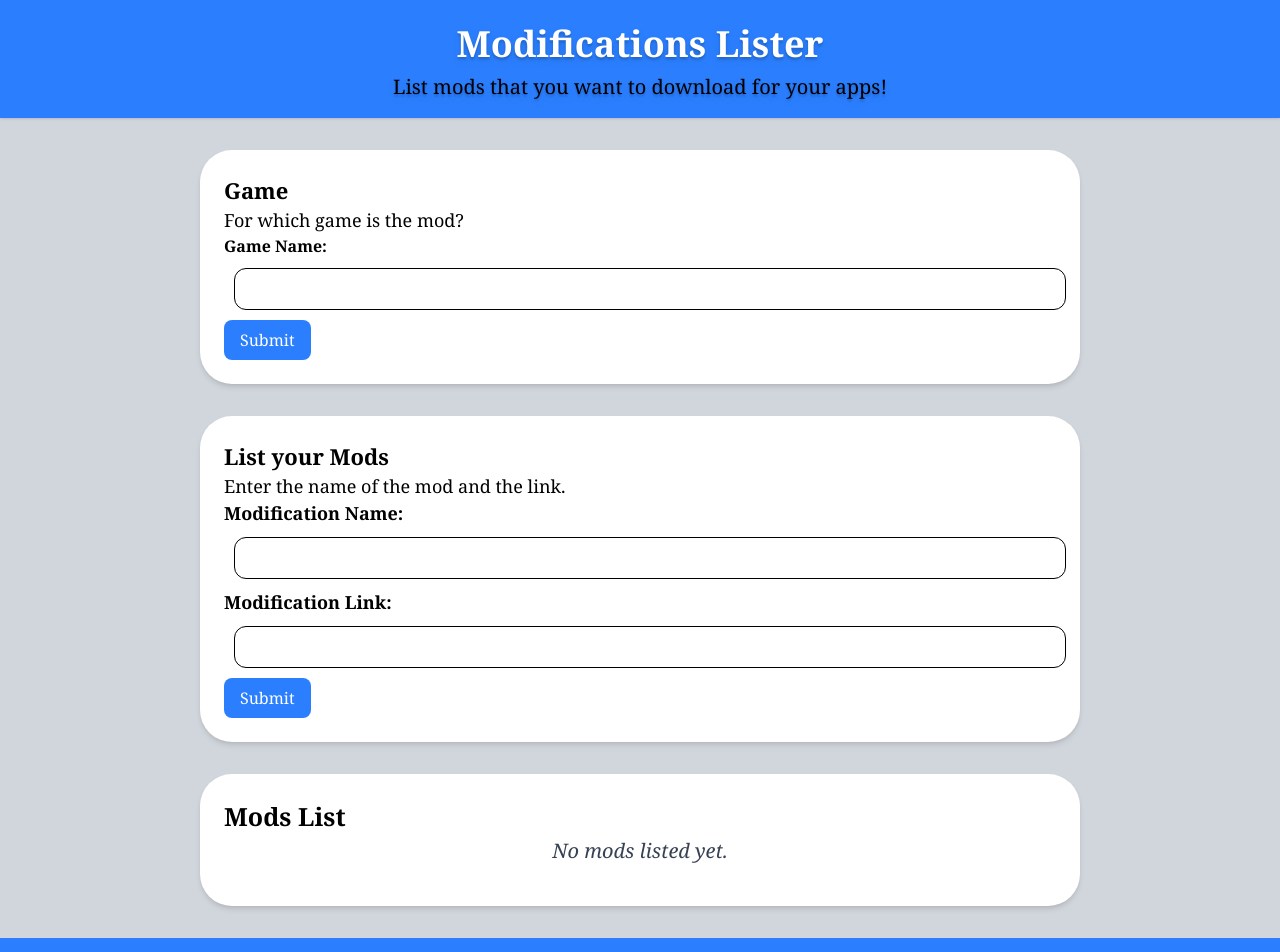
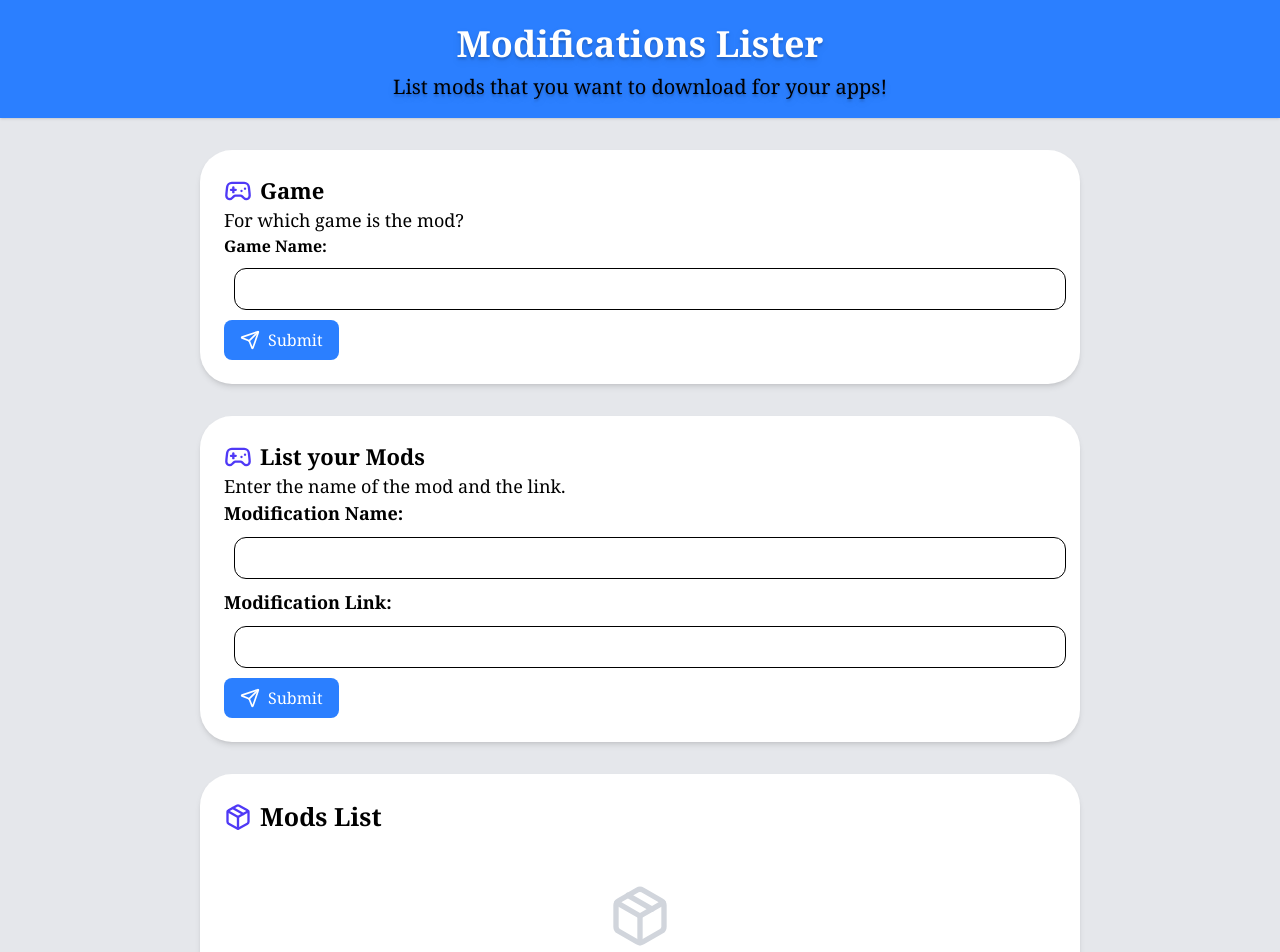
Before and after one commit to RianWilliamAlday/Modifications-Lister, a React (Vite) app: page / in a window 1280 px wide. Shown: the top 952 px of the page. Built offline with nearby package versions, Linux system fonts and the light colour scheme.

Commit message:
Added icons

```diff
--- a/package.json
+++ b/package.json
@@ -11,6 +11,7 @@
   },
   "dependencies": {
     "@tailwindcss/vite": "^4.1.17",
+    "lucide-react": "^0.562.0",
     "react": "^19.2.0",
     "react-dom": "^19.2.0",
     "tailwindcss": "^4.1.17"
--- a/src/App.jsx
+++ b/src/App.jsx
@@ -31,7 +31,7 @@ function App() {
 
   return (
     <>
-      <main className="bg-gray-300 min-h-screen">
+      <main className="bg-gray-200 min-h-screen">
       <Header webname="Modifications Lister"/>
       <GameSection
           savedGameName={savedGameName}
@@ -51,7 +51,6 @@ function App() {
           onClose={closePopup}
       />
       <Footer />
-
       </main>
     </>
   )
--- a/src/components/GameSection.jsx
+++ b/src/components/GameSection.jsx
@@ -1,4 +1,5 @@
 import { useState } from "react";
+import { Gamepad2, Send   } from "lucide-react";
 
 const GameSection =  ({ setSavedGameName, showNotification, showPopup }) =>{
     const [GameName, setGameName] = useState('');
@@ -19,7 +20,10 @@ const GameSection =  ({ setSavedGameName, showNotification, showPopup }) =>{
     return(
         <>
             <section className="bg-white m-3 mb-5 mt-5 md:ml-30 md:mr-30 md:mt-8 xl:ml-50 xl:mr-50 :mt-8 shadow-md rounded-4xl p-6 font-serif">
+              <div className="flex items-center gap-2">
+                <Gamepad2 className="text-indigo-600" size={28} />
                 <h3 className="text-[22px] font-bold">Game</h3>
+              </div>
                 <p className="text-[14px] md:text-[16px] xl:text-[18px]">For which game is the mod?</p>
                     <form onSubmit={handleSubmit} className="text -[18px]" id="GameForm">
                         <label htmlFor="GameName" className="font-bold">Game Name: </label>
@@ -31,7 +35,10 @@ const GameSection =  ({ setSavedGameName, showNotification, showPopup }) =>{
                             onChange={(e) => setGameName(e.target.value)}
                             className="m-[10px] w-full border rounded-xl px-3 py-2"
                         />
-                        <button type="submit" className="bg-blue-500 text-white px-4 py-2 rounded-lg hover:bg-blue-600 transition-colors duration-300">Submit</button>
+                        <button type="submit" className="bg-blue-500 text-white px-4 py-2 rounded-lg hover:bg-blue-600 transition-colors duration-300 flex items-center gap-2">
+                            <Send  className="text-white" size={20} />
+                            Submit
+                        </button>
                         </form>
                 </section>
         </>
--- a/src/components/ListSection.jsx
+++ b/src/components/ListSection.jsx
@@ -1,14 +1,22 @@
+import { Package, Download, Trash2 } from "lucide-react";
+
 const ListSection =  ({mods, removeMod}) =>{
 
     return(
         <>
          <section className="bg-white m-3 mb-5 mt-5 md:ml-30 md:mr-30 md:mt-8 md:mb-8 xl:ml-50 xl:mr-50 xl:mt-8 xl:mb- shadow-md rounded-4xl p-6 font-serif">
+          <div className="flex items-center gap-2">
+            <Package className="text-indigo-600" size={28} />
             <h2 className="text-[25px] font-bold">Mods List</h2>
+          </div>
 
             {mods.length === 0 && (
+              <div className="text-center py-12">
+                <Package size={64} className="mx-auto text-gray-300" />
                 <p className="text-center text:[14px] md:text-[16px] xl:text-[20px] italic text-gray-700">
                     No mods listed yet.
                 </p>
+              </div>
             )}
 
             <div className="mt-4 space-y-4">
@@ -16,7 +24,8 @@ const ListSection =  ({mods, removeMod}) =>{
                     <div
                         key={index}
                         className="bg-gray-200 border p-4 rounded-xl transition transform hover:scale-[1.03] hover:shadow-lg">
-                        <p className="text-lg font-semibold">
+                        <p className="text-lg font-semibold flex items-center gap-2">
+                            <Package size={28} className="text-indigo-600" />
                             {mod.ModName}
                             <span className="text-gray-600"> (for {mod.Game})</span>
                         </p>
@@ -25,11 +34,17 @@ const ListSection =  ({mods, removeMod}) =>{
                             <a
                                 href={mod.ModLink}
                                 target="_blank"
-                                className="px-3 py-2 rounded-md bg-blue-600 text-white transition hover:bg-blue-700 hover:scale-105">Download</a>
+                                className="px-3 py-2 rounded-md bg-blue-600 text-white transition hover:bg-blue-700 hover:scale-105 flex items-center gap-2">
+                                <Download className="w-4 h-4" />
+                                    Download
+                            </a>
 
                             <button
                                 onClick={() => removeMod(index)}
-                                className="px-3 py-2 rounded-md bg-red-600 text-white transition hover:bg-red-700 hover:scale-105">Delete</button>
+                                className="px-3 py-2 rounded-md bg-red-600 text-white transition hover:bg-red-700 hover:scale-105 flex items-center gap-2">
+                                <Trash2 className="w-4 h-4" />
+                                    Delete
+                            </button>
                         </div>
                     </div>
                 ))}
--- a/src/components/ModSection.jsx
+++ b/src/components/ModSection.jsx
@@ -1,5 +1,6 @@
 import { useState, useEffect } from "react";
 import ListSection from "../components/ListSection.jsx"
+import {Gamepad2, Send } from "lucide-react";
 
 const ModSection =  ({ savedGameName, showPopup }) =>{
     const [ModName, setModName] = useState('');
@@ -48,7 +49,10 @@ const ModSection =  ({ savedGameName, showPopup }) =>{
     return(
         <>
              <section className="bg-white m-3 mb-5 mt-5 md:ml-30 md:mr-30 md:mt-8 xl:ml-50 xl:mr-50 xl:mt-8 shadow-md rounded-4xl p-6 font-serif">
+              <div className="flex items-center gap-2">
+                <Gamepad2 className="text-indigo-600" size={28} />
                 <h3 className="text-[22px] font-bold">List your Mods</h3>
+              </div>
                 <p className="text:[14px] md:text-[16px] xl:text-[18px]">Enter the name of the mod and the link.</p>
                     <form onSubmit={handleSubmit} id="ModForm">
                         <label htmlFor="ModName" className="text-[18px] font-bold">Modification Name: </label>
@@ -69,7 +73,10 @@ const ModSection =  ({ savedGameName, showPopup }) =>{
                             onChange={(e) => setModLink(e.target.value)}
                             className="m-[10px] w-full border rounded-xl px-3 py-2"
                         />
-                        <button type="submit" className="bg-blue-500 text-white px-4 py-2 rounded-lg hover:bg-blue-600 transition-colors duration-300">Submit</button>
+                        <button type="submit" className="bg-blue-500 text-white px-4 py-2 rounded-lg hover:bg-blue-600 transition-colors duration-300 flex items-center gap-2">
+                            <Send  className="text-white" size={20} />
+                            Submit
+                        </button>
                     </form>
                 </section>
 
```
Also changed, not shown: 2 other files (tests, documents, lock files or other folders).
